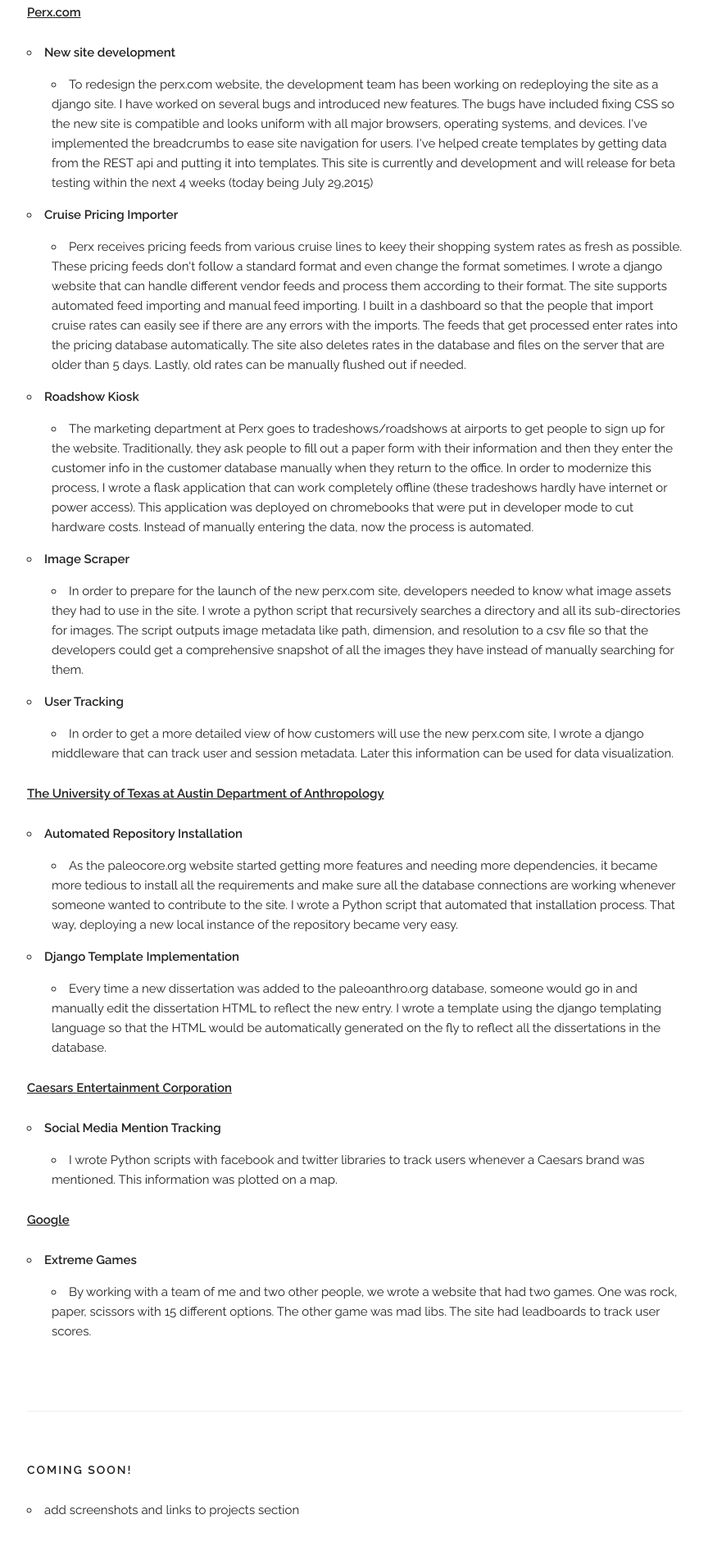
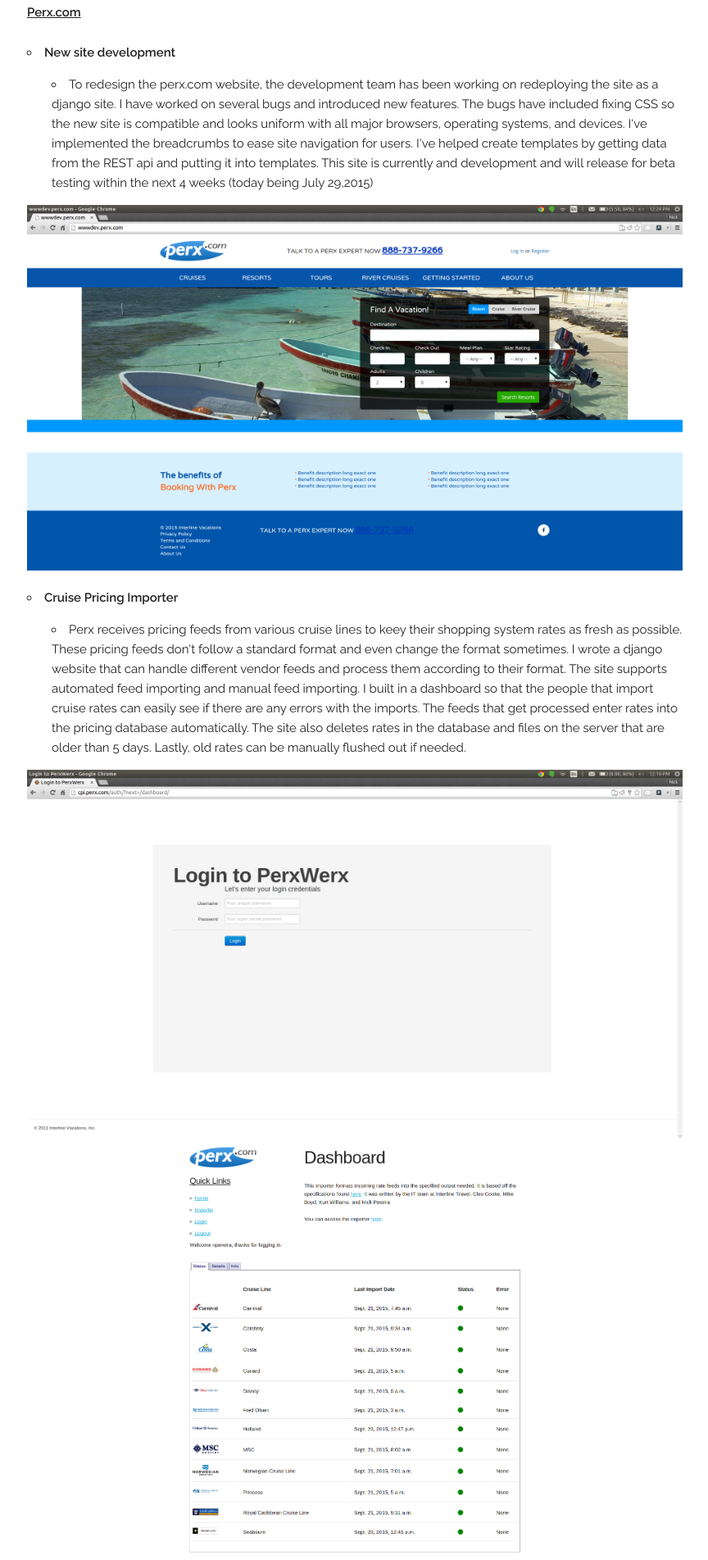
Before and after one commit to PresidentNick/presidentnick.github.io, a Jekyll site: the page index.html, which Jekyll copies as it is, in a window 1280 px wide. Shown: the part 1652-3555 px from the top of the page at 82% size, without its empty margins (207-1071 px from the left). Built offline with Jekyll 4.4.1, drawn with Linux system fonts in a browser that asks for light colours; nearby versions of some CDN libraries; comment, search, counter and statistics services are not loaded.

Commit message:
added project screenshots

```diff
--- a/index.html
+++ b/index.html
@@ -170,6 +170,7 @@
               July 29,2015)
             </li>
           </ul>
+          <img class="u-max-full-width" src="images/devperx.png">
         </li>
         <li>
           <b>Cruise Pricing Importer</b>
@@ -190,6 +191,11 @@
               than 5 days. Lastly, old rates can be manually flushed out if needed.
             </li>
           </ul>
+          <img class="u-max-full-width" src="images/auth.png">
+          <img class="u-max-full-width" src="images/dashboard.png">
+          <img class="u-max-full-width" src="images/details.png">
+          <img class="u-max-full-width" src="images/rerun.png">
+          <img class="u-max-full-width" src="images/manual.png">
         </li>
         <li>
           <b>Roadshow Kiosk</b>
```
Also changed, not shown: images/auth.png (added), images/dashboard.png (added), images/details.png (added), images/devperx.png (added), images/manual.png (added), images/rerun.png (added).
